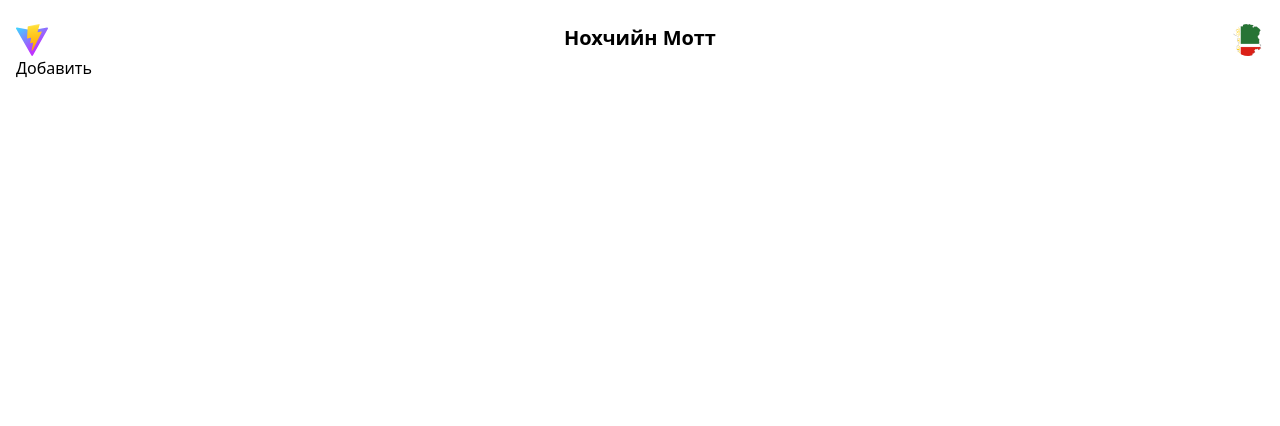
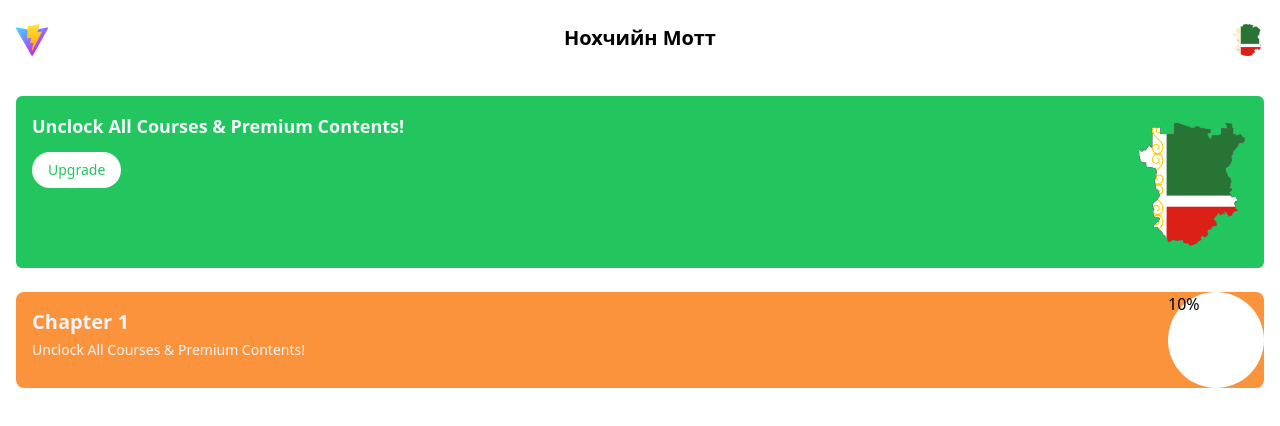
Before and after one commit to bubaew95/mettanash, a React (Vite) app: page / in a window 1280 px wide. Shown: the top 426 px of the page. Built offline with nearby package versions, Linux system fonts and the light colour scheme.

Commit message:
Добавлен компонент Главы

```diff
--- a/src/Components/App/App.tsx
+++ b/src/Components/App/App.tsx
@@ -1,23 +1,9 @@
-import { useContext, useEffect } from "react";
+import Main from "../../Screens/Main/Main";
 import "./App.css";
-import Header from "../Header";
-import { QuestionsContext } from "../../Context/QuestionsContext";
-
 function App() {
-  const [questions, setQuestions] = useContext(QuestionsContext);
-
-  useEffect(() => {
-    if (null === questions) {
-      return;
-    }
-    console.log("questions", questions);
-  }, [questions]);
-
   return (
     <div className="container px-4">
-      <Header />
-
-      <button onClick={() => setQuestions("test")}>Добавить</button>
+      <Main />
     </div>
   );
 }
--- /dev/null
+++ b/src/Components/Chapter/Chapter.tsx
@@ -0,0 +1,13 @@
+import "./Chapter.css";
+
+export default function ({ title, text, percent = 0 }) {
+  return (
+    <div className="bg-orange-400 flex justify-between rounded-lg mt-6">
+      <div className="p-4">
+        <h1 className="text-xl text-white font-bold">{title}</h1>
+        <p className="text-white text-sm mt-1">{text}</p>
+      </div>
+      <div className="bg-white rounded-full w-24 h-24">{percent}%</div>
+    </div>
+  );
+}
--- /dev/null
+++ b/src/Components/Chapter/index.ts
@@ -0,0 +1,3 @@
+import Chapter from "./Chapter";
+
+export default Chapter;
--- a/src/Components/MainBanner/MainBanner.tsx
+++ b/src/Components/MainBanner/MainBanner.tsx
@@ -1,5 +1,21 @@
 import "./MainBanner.css";
 
+import logo from "../../assets/ch.png";
+
 export default function () {
-  return <div>test</div>;
+  return (
+    <div className="flex justify-between bg-green-500 p-4 rounded-md mt-10">
+      <div>
+        <p className="mb-3 text-white text-lg font-bold">
+          Unclock All Courses & Premium Contents!
+        </p>
+        <button className="bg-white text-green-500 text-sm rounded-full px-4 py-2 hover:opacity-85">
+          Upgrade
+        </button>
+      </div>
+      <div className="w-auto">
+        <img src={logo} className="w-28  " />
+      </div>
+    </div>
+  );
 }
--- a/src/Screens/Main/Main.tsx
+++ b/src/Screens/Main/Main.tsx
@@ -0,0 +1,17 @@
+import Chapter from "../../Components/Chapter";
+import Header from "../../Components/Header";
+import MainBanner from "../../Components/MainBanner";
+
+export default function () {
+  return (
+    <>
+      <Header />
+      <MainBanner />
+      <Chapter
+        title="Chapter 1"
+        text="Unclock All Courses & Premium Contents!"
+        percent={10}
+      />
+    </>
+  );
+}
--- a/tailwind.config.js
+++ b/tailwind.config.js
@@ -2,7 +2,11 @@
 export default {
   content: ["./index.html", "./src/**/*.{js,jsx,ts,tsx}"],
   theme: {
-    extend: {},
+    extend: {
+      textColor: {
+        white: "#f1f5f9",
+      },
+    },
   },
   plugins: [],
 };
```
Also changed, not shown: src/Components/Chapter/Chapter.css (added).
